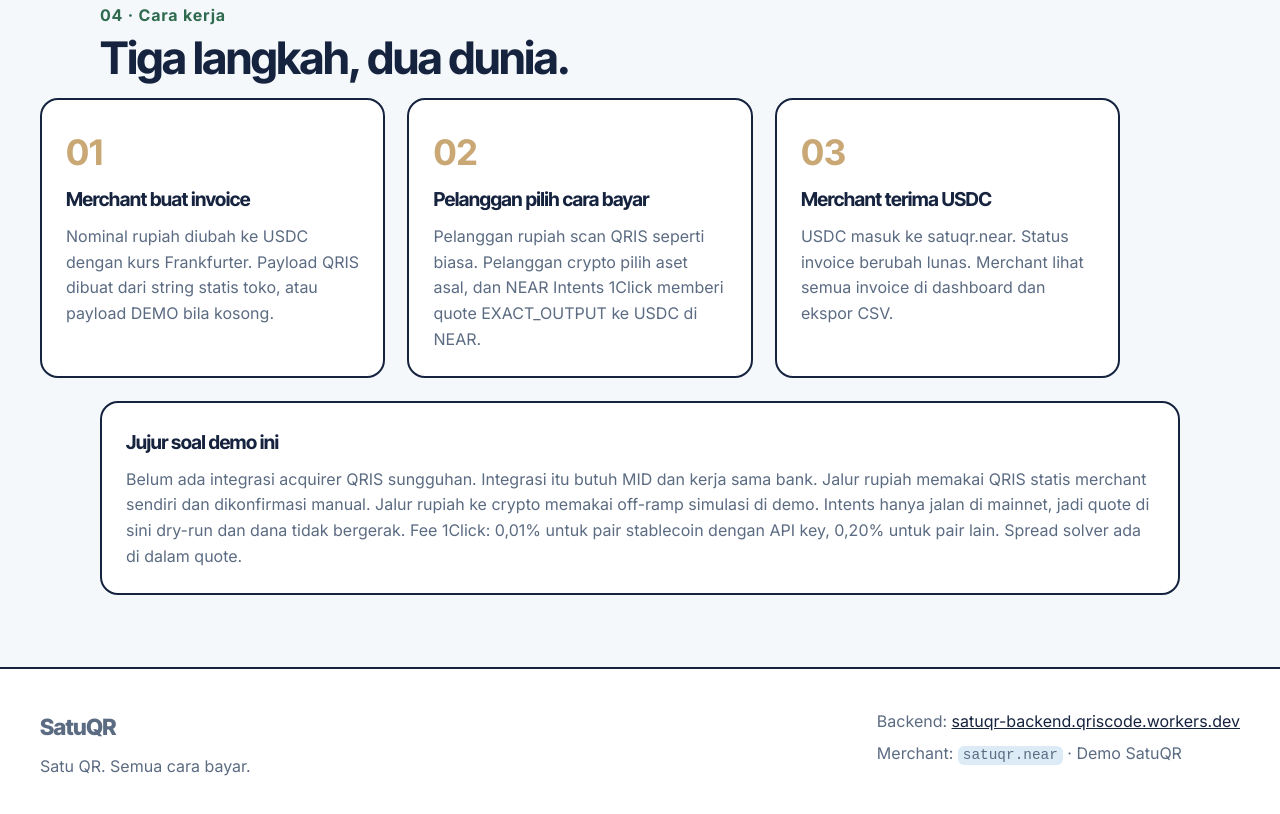
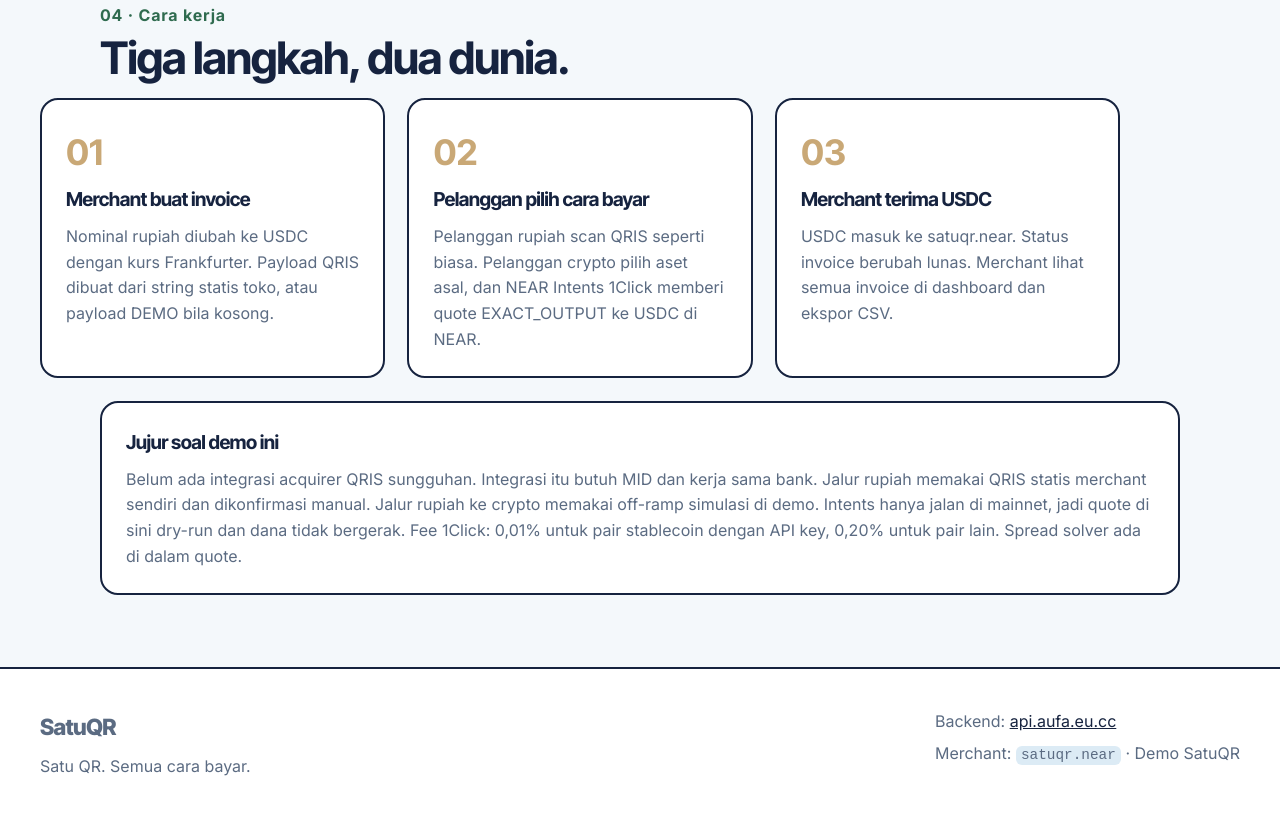
Before and after one commit to aufaakmalbunaya/satuqr, a plain HTML site: page frontend/index.html in a window 1280 px wide. Shown: the part 3834-4648 px from the top of the page. Drawn offline with Linux system fonts and the light colour scheme; no server answers.

```diff
--- a/frontend/index.html
+++ b/frontend/index.html
@@ -152,7 +152,7 @@
     <div class="card reveal">
       <div class="row space-between">
         <button class="btn btn-primary" type="button" id="refreshInvoices">Muat ulang</button>
-        <a class="btn btn-ghost" id="csvLink" href="https://satuqr-backend.qriscode.workers.dev/api/merchant/invoices.csv" download>Unduh CSV</a>
+        <a class="btn btn-ghost" id="csvLink" href="https://api.aufa.eu.cc/api/merchant/invoices.csv" download>Unduh CSV</a>
       </div>
       <div class="table-wrap">
         <table>
@@ -192,7 +192,7 @@
     <p>Satu QR. Semua cara bayar.</p>
   </div>
   <div>
-    <p>Backend: <a href="https://satuqr-backend.qriscode.workers.dev/health">satuqr-backend.qriscode.workers.dev</a></p>
+    <p>Backend: <a href="https://api.aufa.eu.cc/health">api.aufa.eu.cc</a></p>
     <p>Merchant: <code>satuqr.near</code> &middot; Demo SatuQR</p>
   </div>
 </footer>
```
